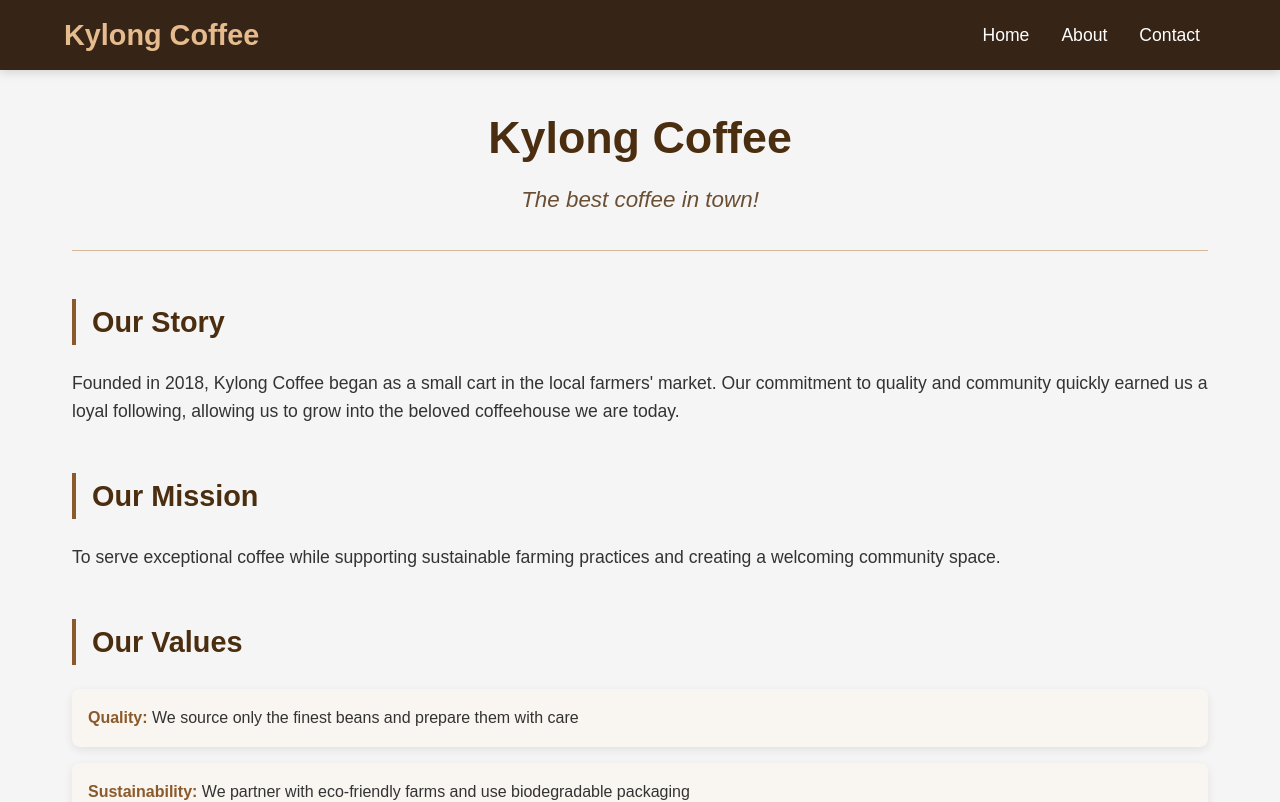
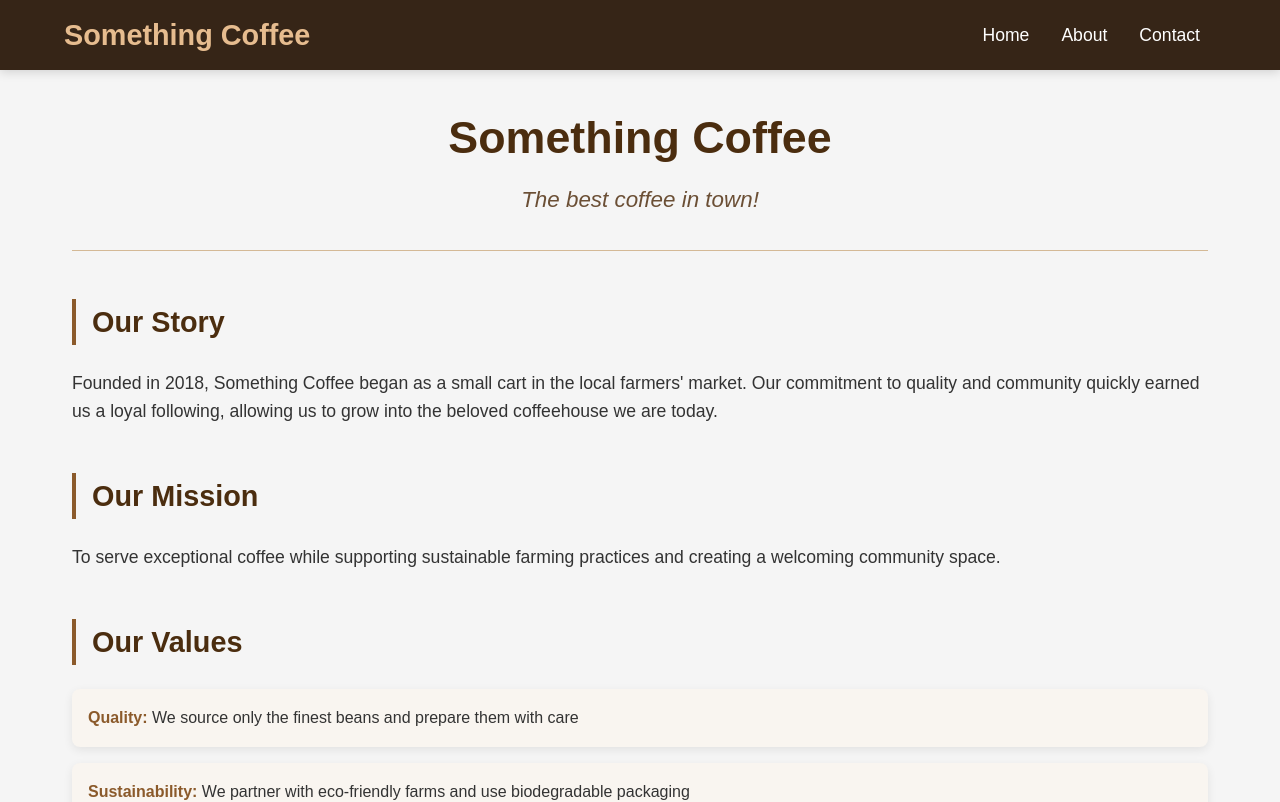
Before and after one commit to karzamisca/MERNStackCoffeeShop, a React (Vite) app in the folder views/: page /about in a window 1280 px wide. Shown: the top 802 px of the page. Built offline with nearby package versions, Linux system fonts and the light colour scheme.

Commit message:
change placeholder company name to something

```diff
--- a/views/src/components/Navbar.jsx
+++ b/views/src/components/Navbar.jsx
@@ -13,7 +13,7 @@ function Navbar() {
     <nav className="navbar">
       <div className="navbar-container">
         <Link to="/" className="navbar-logo">
-          <h1>Kylong Coffee</h1>
+          <h1>Something Coffee</h1>
         </Link>
 
         {/* Mobile menu button */}
--- a/views/src/pages/About.jsx
+++ b/views/src/pages/About.jsx
@@ -6,7 +6,7 @@ import "./About.css"; // We'll create this CSS file next
 function About() {
   // Expanded data with more information
   const info = {
-    name: "Kylong Coffee",
+    name: "Something Coffee",
     description: "The best coffee in town!",
     founded: "2018",
     mission:
@@ -45,10 +45,10 @@ function About() {
       <div className="about-section">
         <h2>Our Story</h2>
         <p>
-          Founded in {info.founded}, Kylong Coffee began as a small cart in the
-          local farmers' market. Our commitment to quality and community quickly
-          earned us a loyal following, allowing us to grow into the beloved
-          coffeehouse we are today.
+          Founded in {info.founded}, Something Coffee began as a small cart in
+          the local farmers' market. Our commitment to quality and community
+          quickly earned us a loyal following, allowing us to grow into the
+          beloved coffeehouse we are today.
         </p>
       </div>
 
@@ -91,7 +91,7 @@ function About() {
         <h2>Visit Us</h2>
         <p>
           We're located in the heart of downtown at 123 Coffee Street. Come join
-          us for a cup of our signature brew and experience the Kylong
+          us for a cup of our signature brew and experience the Something
           difference!
         </p>
         <div className="hours">
--- a/views/src/pages/Contact.jsx
+++ b/views/src/pages/Contact.jsx
@@ -7,16 +7,16 @@ function Contact() {
   // Directly embed the contact data instead of fetching from API
   const contact = {
     phone: "+123456789",
-    email: "contact@kylongcoffee.com",
+    email: "contact@Somethingcoffee.com",
     address: "123 Coffee Street, Bean City, BC 90210",
     hours: {
       weekdays: "7:00 AM - 8:00 PM",
       weekends: "8:00 AM - 9:00 PM",
     },
     socialMedia: {
-      instagram: "@kylongcoffee",
-      facebook: "facebook.com/kylongcoffee",
-      twitter: "@kylongcoffee",
+      instagram: "@Somethingcoffee",
+      facebook: "facebook.com/Somethingcoffee",
+      twitter: "@Somethingcoffee",
     },
   };
 
```
